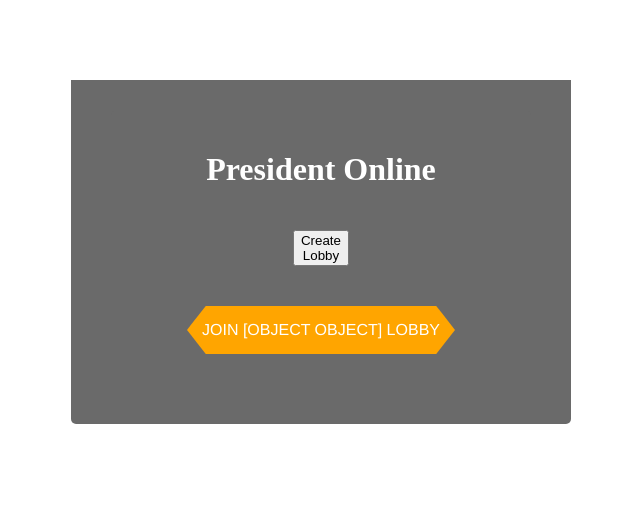
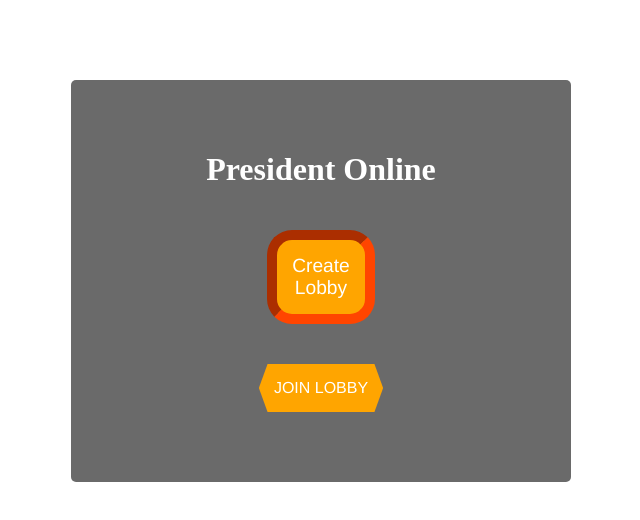
Before and after one commit to SethersLeders/President-Online, a React (Create React App) app in the folder client/: page / in a window 1280 px wide. Shown: the top 520 px of the page, without its empty margins (319-959 px from the left). Built offline with nearby package versions, Linux system fonts and the light colour scheme; no server answers.

Commit message:
button styling changes

```diff
--- a/client/src/components/Form.js
+++ b/client/src/components/Form.js
@@ -25,7 +25,7 @@ function Form() {
                     </button>
                 </div>
                 <div className='footer'>
-                    <LobbyLink page={page} serverId={1234} display={`Join ${<br></br>} Lobby`} />
+                    <LobbyLink page={page} serverId={1234} display={`Join\nLobby`} />
                 </div>
             </div>
         </div>
--- a/client/src/index.css
+++ b/client/src/index.css
@@ -9,11 +9,11 @@
     clip-path: polygon(7% 0, 93% 0, 100% 50%, 93% 100%, 7% 100%, 0 50%);
     background-color: orange;
     font-family: Helvetica, Arial, sans-serif;
+    user-select: none;
+    cursor: pointer;
 }
 .hex:hover {
     background-color: orangered;
-    cursor: pointer;
-    user-select: none;
 }
 
 /* Lobby Page */
@@ -25,15 +25,15 @@
 .lobby-header {
     text-align: center;
     padding: 20px;
-    background: #6a6a6a;
-    border-top-left-radius: 5px;
-    border-top-right-radius: 5px;
+
 }
 .lobby-main {
     padding: 30px 40px;
     background: #6a6a6a;
     border-bottom-left-radius: 5px;
     border-bottom-right-radius: 5px;
+    border-top-left-radius: 5px;
+    border-top-right-radius: 5px;
 }
 .create-lobby {
     margin-bottom: 40px;
@@ -42,3 +42,22 @@
     display: block;
     margin-bottom: 5px;
 }
+
+button {
+    border-radius: 25px;
+    padding: 15px;
+    background-color: orange;
+    border-color: orangered;
+    border-style: inset;
+    border-width: 10px;
+    color: white;
+    font-family: Helvetica, Arial, sans-serif;
+    font-size: larger;
+    user-select: none;
+    cursor: pointer;
+}
+
+button:hover {
+    background-color: orangered;
+    border-color: darkred;
+}
```
